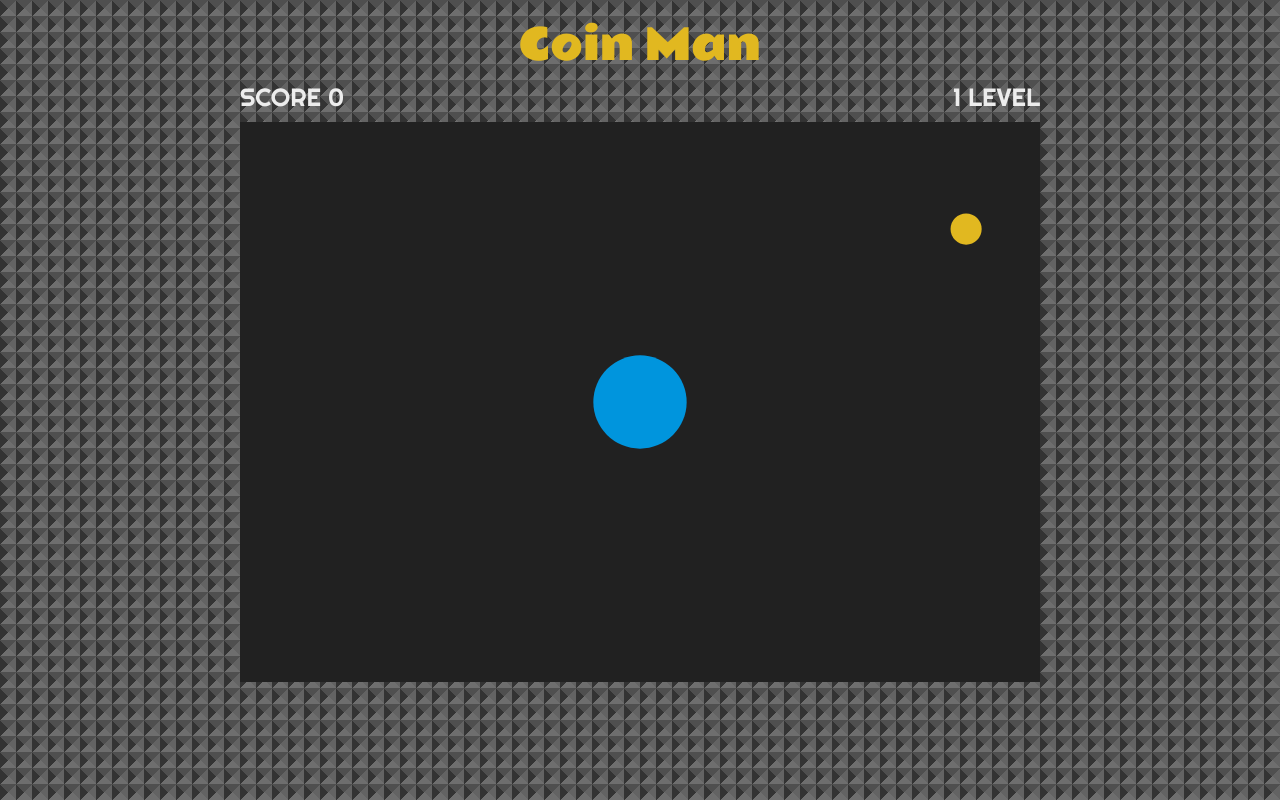
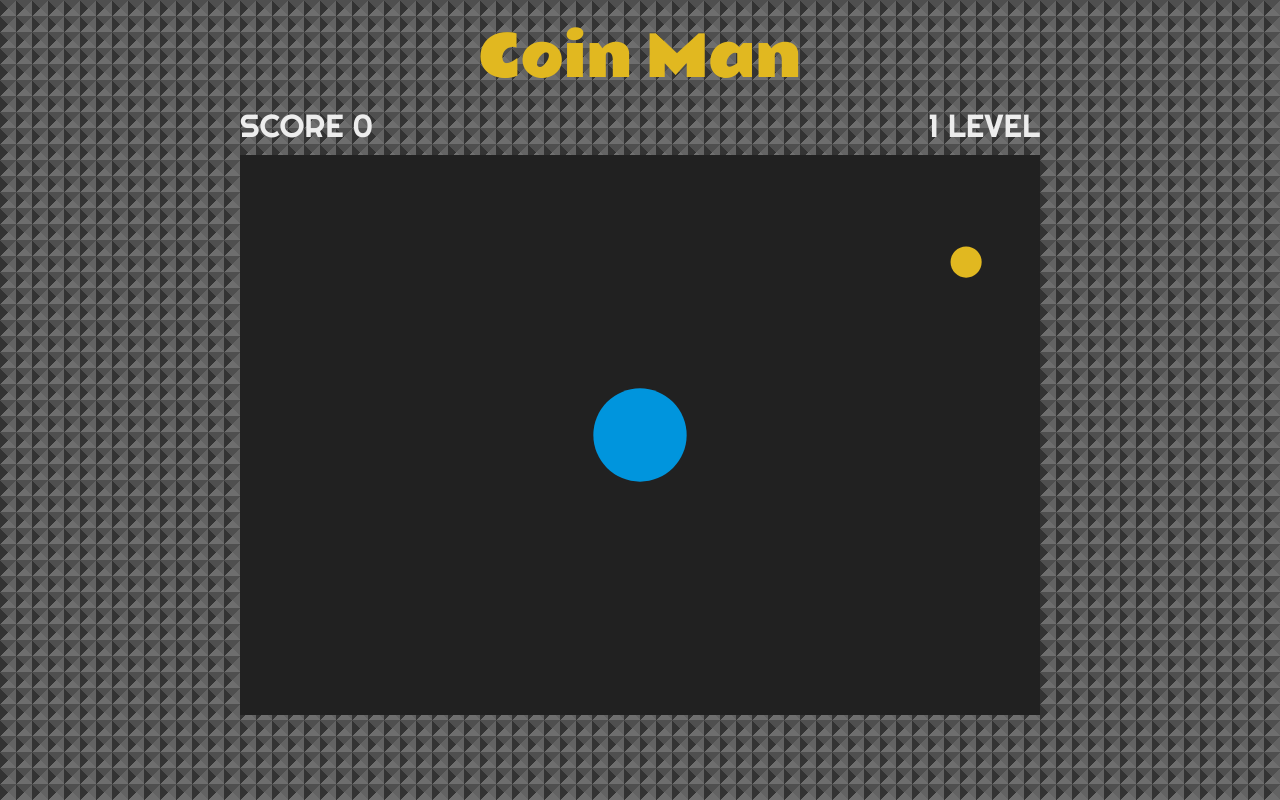
Before and after one commit to nitinsutrave/coin-man, a plain HTML site: page index.html in a window 1280 px wide. Drawn offline with Linux system fonts and the light colour scheme.

Commit message:
font in rem instead of pixel

```diff
--- a/index.css
+++ b/index.css
@@ -28,7 +28,8 @@ body {
   /*margin-top: 10px;*/
   margin: 10px 0 0 0;
   font-family: RammettoOne;
-  font-size: 42px;
+  /*font-size: 42px;*/
+  font-size: 3.5rem;
   text-align: center;
 
   color: #e1b820;
@@ -82,7 +83,8 @@ body {
   margin-top: 90px;
 
   font-family: 'Righteous', cursive;
-  font-size: 22px;
+  /*font-size: 22px;*/
+  font-size: 2.5rem;
   color: #ededed;
   text-align: center;
 
@@ -130,7 +132,7 @@ body {
   float: left;
 
   font-family: 'Righteous', cursive;
-  font-size: 25px;
+  font-size: 2rem;
 }
 
 #level {
@@ -142,5 +144,5 @@ body {
   text-align: right;
 
   font-family: 'Righteous', cursive;
-  font-size: 25px;
+  font-size: 2rem;
 }
```
